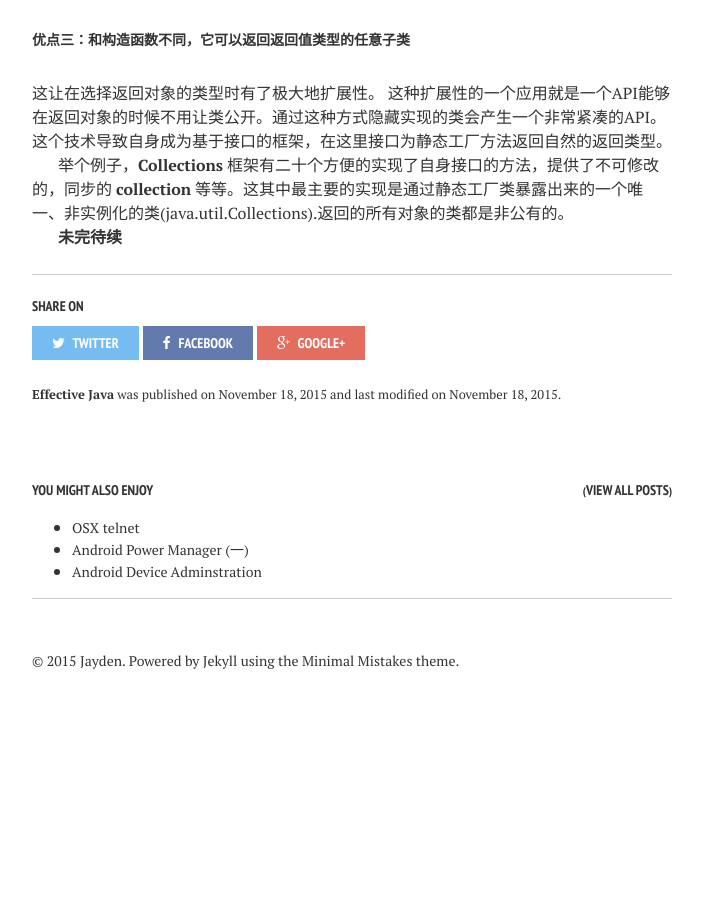
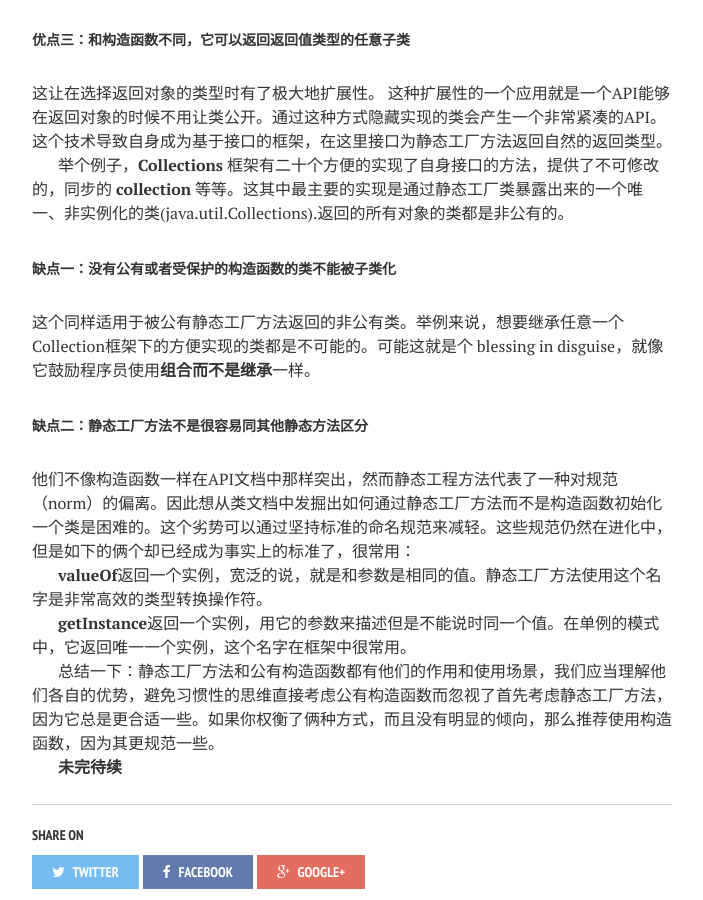
Before and after one commit to dreamhb/dreamhb.github.io, a Jekyll site: the page built from _posts/2015-11-18-Effective-Java.md, in a window 1280 px wide and 900 px high, scrolled down 1604 px. Shown: the whole window, without its empty margins (288-991 px from the left). Built offline with Jekyll 4.4.1, drawn with Linux system fonts in a browser that asks for light colours; nearby versions of some CDN libraries; comment, search, counter and statistics services are not loaded; before the commit the page ends 2323 px from its top, so only the background shows below that.

Commit message:
complete one

```diff
--- a/_posts/2015-11-18-Effective-Java.md
+++ b/_posts/2015-11-18-Effective-Java.md
@@ -43,5 +43,16 @@ public static Boolean valueOf(boolean b){
 
 举个例子，**Collections** 框架有二十个方便的实现了自身接口的方法，提供了不可修改的，同步的 **collection** 等等。这其中最主要的实现是通过静态工厂类暴露出来的一个唯一、非实例化的类(java.util.Collections).返回的所有对象的类都是非公有的。
 
+######缺点一：没有公有或者受保护的构造函数的类不能被子类化
+这个同样适用于被公有静态工厂方法返回的非公有类。举例来说，想要继承任意一个Collection框架下的方便实现的类都是不可能的。可能这就是个 blessing in disguise，就像它鼓励程序员使用**组合而不是继承**一样。
+
+######缺点二：静态工厂方法不是很容易同其他静态方法区分
+他们不像构造函数一样在API文档中那样突出，然而静态工程方法代表了一种对规范（norm）的偏离。因此想从类文档中发掘出如何通过静态工厂方法而不是构造函数初始化一个类是困难的。这个劣势可以通过坚持标准的命名规范来减轻。这些规范仍然在进化中，但是如下的俩个却已经成为事实上的标准了，很常用：
+
+**valueOf**返回一个实例，宽泛的说，就是和参数是相同的值。静态工厂方法使用这个名字是非常高效的类型转换操作符。
+
+**getInstance**返回一个实例，用它的参数来描述但是不能说时同一个值。在单例的模式中，它返回唯一一个实例，这个名字在框架中很常用。
+
+总结一下：静态工厂方法和公有构造函数都有他们的作用和使用场景，我们应当理解他们各自的优势，避免习惯性的思维直接考虑公有构造函数而忽视了首先考虑静态工厂方法，因为它总是更合适一些。如果你权衡了俩种方式，而且没有明显的倾向，那么推荐使用构造函数，因为其更规范一些。
 
 **未完待续**
```
